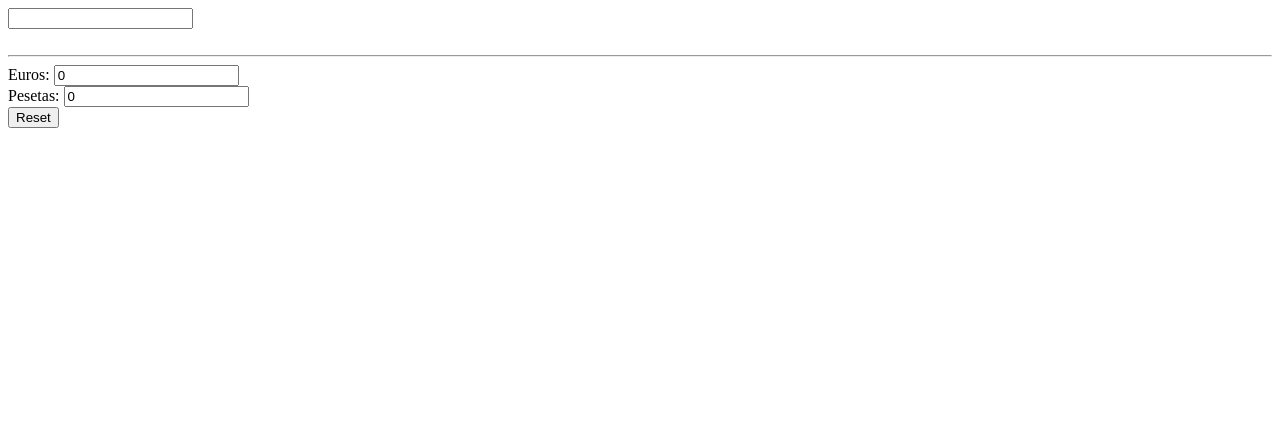
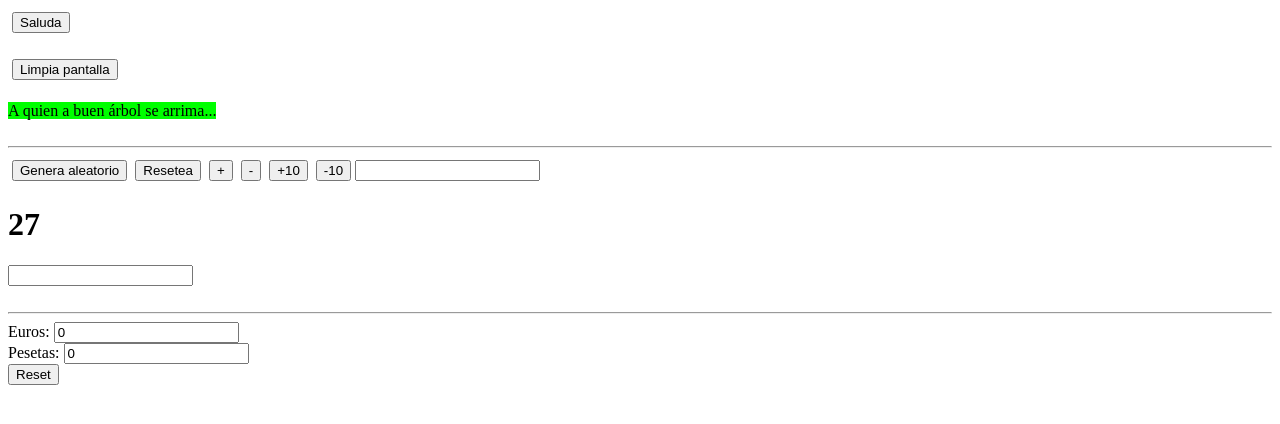
Before and after one commit to LuisJoseSanchez/mis-primeros-pasitos-con-angular, an Angular app in the folder eventos-y-double-binding/: page / in a window 1280 px wide. Shown: the top 424 px of the page. Built offline with nearby package versions, Linux system fonts and the light colour scheme.

Commit message:
Actualizando ejemplos

```diff
--- a/eventos-y-double-binding/src/app/app.component.html
+++ b/eventos-y-double-binding/src/app/app.component.html
@@ -1,2 +1,2 @@
-<!-- <app-ejemplos-capitulo05></app-ejemplos-capitulo05> -->
+<app-ejemplos-capitulo05></app-ejemplos-capitulo05>
 <app-ejemplos-capitulo06></app-ejemplos-capitulo06>
```
